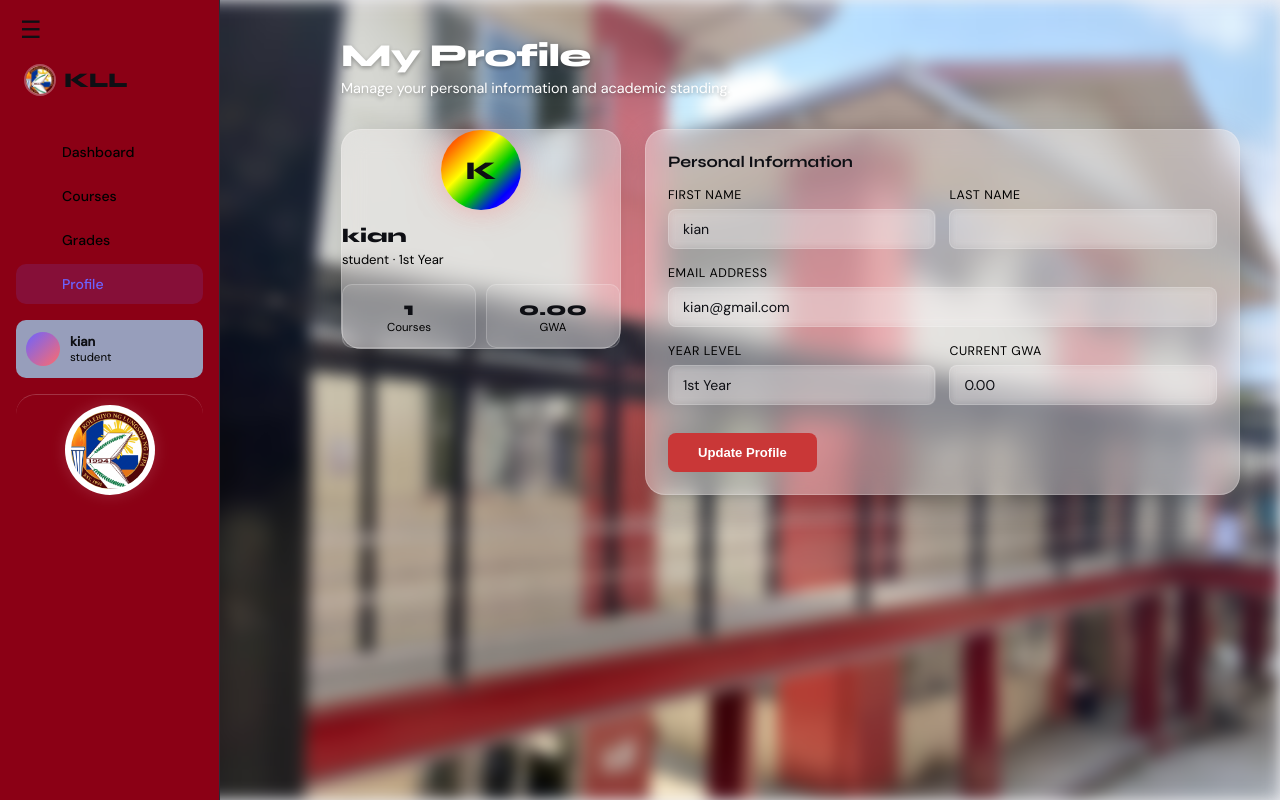
After one commit to kianmarkmorales2005-collab/lms, a PHP site: page /profile.php in a window 1280 px wide. The commit adds this page. Run offline with PHP 8.4, Linux system fonts and the light colour scheme; a user stored in the database is signed in; data comes from the database, SQL or seed files in the repository; tables that the repository leaves empty hold one stand-in row (values such as "Sample post").

Commit message:
small changes

```diff
--- /dev/null
+++ b/Profile.php
@@ -0,0 +1,199 @@
+<?php
+
+if (session_status() === PHP_SESSION_NONE) {
+    session_start();
+}
+include 'db.php';
+
+
+
+
+if (!isset($_SESSION['user_id'])) {
+  header("Location: login.html");
+  exit();
+}
+
+
+$user_id   = $_SESSION['user_id'];
+$user_name = $_SESSION['user_name'];
+$user_year = $_SESSION['user_year'];
+$user_gwa  = $_SESSION['user_gwa'];
+$user_role = $_SESSION['user_role'];
+
+$user_id = $_SESSION['user_id'];
+
+// 2. Fetch fresh user data from the database
+$userQuery = mysqli_query($conn, "SELECT * FROM users WHERE id = $user_id");
+$user = mysqli_fetch_assoc($userQuery);
+
+// 3. Count Enrolled Courses for the stats
+$courseCountQuery = mysqli_query($conn, "SELECT COUNT(*) as total FROM enrollments WHERE student_id = $user_id");
+$courseCount = mysqli_fetch_assoc($courseCountQuery)['total'];
+
+// 4. Split name if stored as one string (optional helper)
+$fullName = trim($user['name']);
+
+// Find the position of the last space in the name
+$lastSpacePos = strrpos($fullName, ' ');
+
+if ($lastSpacePos !== false) {
+    // Everything before the last space is the First Name (e.g., "Kian Mark")
+    $firstName = substr($fullName, 0, $lastSpacePos);
+    // Everything after the last space is the Last Name (e.g., "Morales")
+    $lastName = substr($fullName, $lastSpacePos + 1);
+} else {
+    // If there is no space, treat the whole thing as the first name
+    $firstName = $fullName;
+    $lastName = '';
+}
+?>
+
+
+
+<!DOCTYPE html>
+<html lang="en">
+<head>
+  <meta charset="UTF-8" />
+  <meta name="viewport" content="width=device-width, initial-scale=1.0" />
+  <title>Learning Management System</title>
+  <link rel="stylesheet" href="style(1).css" />
+
+</head>
+</head>
+<body>
+
+    <title> LMS </title>
+
+
+<header>
+
+    <a href="dashboard.html" class="logo" >LMS</a>
+
+
+</header>
+<aside class="sidebar">
+  <button id="navToggle">☰</button>
+  <nav id="myNav" class="nav-hidden">
+   <div class="logo">
+  <img src="kll_circle logo.png" alt="KLL Logo" class="nav-logo-img"/>
+  KLL
+</div>
+    <nav class="nav">
+      <a href="dashboard.php" class="nav-item">
+        <span class="icon"></span> Dashboard
+      </a>
+      <a href="courses.php" class="nav-item">
+        <span class="icon"></span> Courses
+      </a>
+      <a href="grades.php" class="nav-item">
+        <span class="icon"></span> Grades
+      </a>
+      <a href="profile.php" class="nav-item active">
+        <span class="icon"></span> Profile
+      </a>
+    </nav>
+    <div class="nav-bottom">
+      <div class="user-card">
+        <div class="avatar"></div>
+        <div class="user-info">
+          <div class="name"><?php echo htmlspecialchars($user_name); ?></div>
+          <div class="role"><?php echo htmlspecialchars($user_role); ?></div>
+        </div>
+      </div>
+     <div class="sidebar-logo-bottom">
+  <img src="kll_circle logo.png" alt="Logo" class="bottom-logo"/>
+</div>
+    </div>
+  </nav>
+</aside>
+ <main class="main">
+  <section class="page active" id="profile">
+    <div class="page-header">
+      <h1>My Profile</h1>
+      <p>Manage your personal information and academic standing.</p>
+    </div>
+
+    <div class="profile-layout">
+      <div class="profile-column-left">
+        <div class="profile-card-main">
+          <div class="profile-avatar">
+            <?php echo strtoupper(substr($firstName, 0, 1)); ?>
+          </div>
+          <div class="profile-name"><?php echo htmlspecialchars($user['name']); ?></div>
+          <div class="profile-role">
+            <?php echo htmlspecialchars($user['role']); ?> · <?php echo htmlspecialchars($user['year']); ?>
+          </div>
+
+          <div class="profile-stats">
+            <div class="profile-stat">
+              <div class="profile-stat-val"><?php echo $courseCount; ?></div>
+              <div class="profile-stat-label">Courses</div>
+            </div>
+            <div class="profile-stat">
+              <div class="profile-stat-val"><?php echo number_format($user['gwa'], 2); ?></div>
+              <div class="profile-stat-label">GWA</div>
+            </div>
+          </div>
+        </div>
+      </div>
+
+      <div class="profile-column-right" style="display:flex; flex-direction:column; gap:20px;">
+        <div class="card">
+          <div class="section-title">Personal Information</div>
+          <form action="update_profile.php" method="POST">
+              <div class="form-row">
+                <div class="form-group">
+                  <label class="form-label">First Name</label>
+                  <input class="form-input" type="text" name="first_name" value="<?php echo htmlspecialchars($firstName); ?>"/>
+                </div>
+                <div class="form-group">
+                  <label class="form-label">Last Name</label>
+                  <input class="form-input" type="text" name="last_name" value="<?php echo htmlspecialchars($lastName); ?>"/>
+                </div>
+              </div>
+
+              <div class="form-group">
+                <label class="form-label">Email Address</label>
+                <input class="form-input" type="email" name="email" value="<?php echo htmlspecialchars($user['email']); ?>"/>
+              </div>
+
+              <div class="form-row">
+                <div class="form-group">
+                    <label class="form-label">Year Level</label>
+                    <input class="form-input" type="text" name="year" value="<?php echo htmlspecialchars($user['year']); ?>" placeholder="e.g. 2nd Year - First Sem"/>
+                </div>
+                <div class="form-group">
+                    <label class="form-label">Current GWA</label>
+                    <input class="form-input" type="number" step="0.01" name="gwa" value="<?php echo htmlspecialchars($user['gwa']); ?>"/>
+                </div>
+              </div>
+
+              <button class="btn btn-primary" type="submit" style="background: #c93737; width: auto; padding: 12px 30px;">
+                Update Profile
+              </button>
+          </form>
+        </div>
+      </div>
+    </div>
+  </section>
+</main>
+<script>
+const navToggle = document.getElementById("navToggle");
+if (navToggle) {
+  navToggle.addEventListener("click", () => {
+    document.body.classList.toggle("sidebar-closed");
+  });
+}
+
+// Active nav item
+const navItems = document.querySelectorAll('.nav-item');
+navItems.forEach(item => {
+  item.addEventListener('click', function () {
+    navItems.forEach(i => i.classList.remove('active'));
+    this.classList.add('active');
+  });
+});
+</script>
+
+</body>
+</html>
--- a/style(1).css
+++ b/style(1).css
@@ -337,13 +337,28 @@ body::before {
     gap: 24px;
   }
 
-  .profile-card-main {
-    background:rgba(240, 236, 236, 0.6) ;
-    border: 1px solid var(--border);
-    border-radius: 20px;
-    padding: 28px;
-    text-align: center;
-  }
+  .profile-card-main, .card {
+    background: rgba(240, 236, 236, 0.4) !important; /* Semi-transparent white */
+    backdrop-filter: blur(12px); /* This creates the blurry effect */
+    -webkit-backdrop-filter: blur(12px); /* Support for Safari */
+    border: 1px solid rgba(255, 255, 255, 0.2) !important;
+    border-radius: 20px !important;
+    box-shadow: 0 8px 32px 0 rgba(0, 0, 0, 0.2);
+}
+
+/* Ensure the inputs also blend in nicely */
+.form-input {
+    background: rgba(255, 255, 255, 0.1) !important;
+    border: 1px solid rgba(255, 255, 255, 0.2) !important;
+    backdrop-filter: blur(4px);
+    color: var(--text);
+}
+
+/* Header text color fix for readability over background */
+.page-header h1, .page-header p {
+    color: #fff;
+    text-shadow: 0 2px 4px rgba(0,0,0,0.3);
+}
 
   .profile-avatar {
   width: 80px;
```
Also changed, not shown: Grades.php (renamed from Grades.html, +54 -10 lines), Profile.html (deleted, +0 -138 lines), courses.php (+28 -13 lines).
